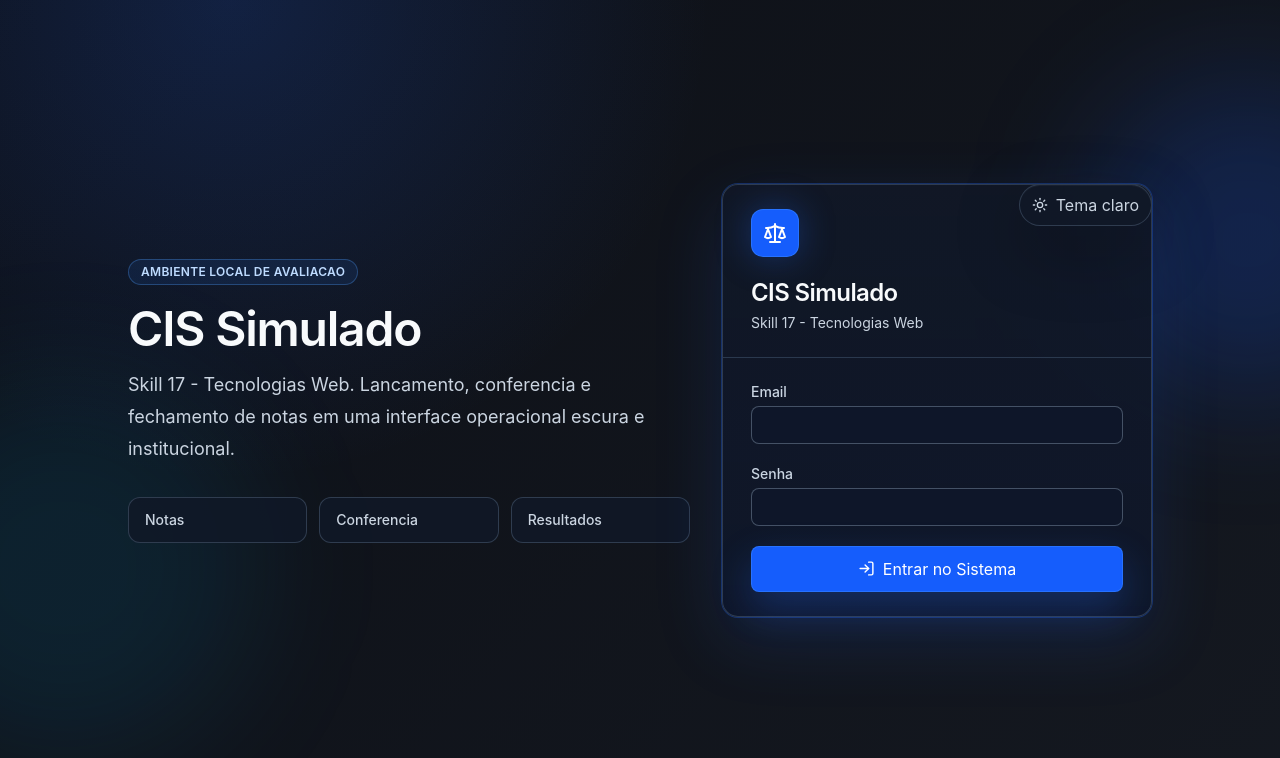
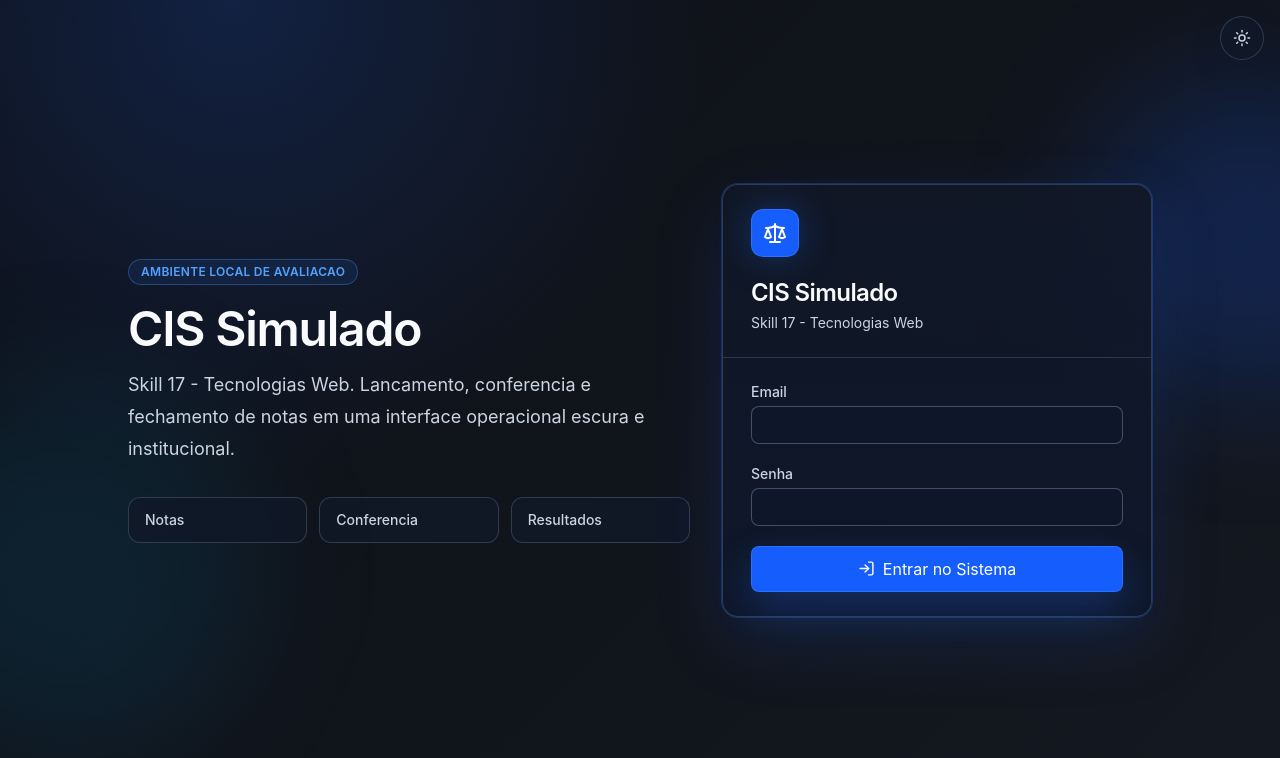
Before and after one commit to LaPachec/CIS, a React (Vite) app in the folder frontend/: page /cis/login in a window 1280 px wide. Shown: the top 758 px of the page. Built offline with nearby package versions, Linux system fonts and the light colour scheme; no server answers.

Commit message:
feat: add ThemeToggle component and implement smooth theme transitions

```diff
--- a/frontend/src/components/Layout.tsx
+++ b/frontend/src/components/Layout.tsx
@@ -2,6 +2,7 @@ import { Menu } from 'lucide-react'
 import { useState } from 'react'
 import { Outlet, useLocation } from 'react-router-dom'
 import { Sidebar } from './Sidebar'
+import { ThemeToggle } from './ThemeToggle'
 import { useActiveUser } from '../contexts/useActiveUser'
 import { useTheme } from '../contexts/useTheme'
 import { translateRole } from '../lib/labels'
@@ -21,6 +22,7 @@ export function Layout() {
 
   return (
     <div className={`cis-app theme-${theme} min-h-screen w-full max-w-full overflow-x-hidden font-sans`}>
+      <ThemeToggle fixed />
       <div className="flex min-h-screen w-full min-w-0 overflow-x-hidden">
         <Sidebar />
         <div className="min-w-0 flex-1 overflow-x-hidden lg:ml-[248px]">
@@ -42,7 +44,7 @@ export function Layout() {
               </span>
             )}
           </header>
-          <main className="mx-auto w-full max-w-7xl min-w-0 overflow-x-hidden px-4 py-5 sm:px-6 lg:px-8">
+          <main className="mx-auto w-full max-w-7xl min-w-0 overflow-x-hidden px-4 pb-5 pt-16 sm:px-6 lg:px-8">
             {permissionMessage && (
               <div className="mb-4 rounded-md border border-amber-400/40 bg-amber-500/10 px-4 py-3 text-sm text-amber-100">
                 {permissionMessage}
--- a/frontend/src/components/PageHeader.tsx
+++ b/frontend/src/components/PageHeader.tsx
@@ -6,7 +6,7 @@ type PageHeaderProps = {
 export function PageHeader({ title, description }: PageHeaderProps) {
   return (
     <div className="mb-6 rounded-xl border border-[var(--border)] bg-[var(--surface)] px-5 py-4 shadow-[0_18px_60px_rgba(0,0,0,0.12)] backdrop-blur">
-      <span className="mb-2 inline-flex rounded-full border border-blue-400/30 bg-blue-500/10 px-2.5 py-1 text-[11px] font-semibold uppercase tracking-wide text-blue-200">
+      <span className="mb-2 inline-flex rounded-full border border-blue-400/30 bg-blue-500/10 px-2.5 py-1 text-[11px] font-semibold uppercase tracking-wide text-blue-400">
         CIS Simulado
       </span>
       <h1 className="text-[1.55rem] font-semibold tracking-tight text-[var(--text-primary)]">
--- a/frontend/src/components/Sidebar.tsx
+++ b/frontend/src/components/Sidebar.tsx
@@ -9,10 +9,8 @@ import {
   KeyRound,
   Lock,
   LogOut,
-  Moon,
   Medal,
   Scale,
-  Sun,
   Trophy,
   UserCheck,
   Users,
@@ -22,7 +20,6 @@ import type { FormEvent } from 'react'
 import { useState } from 'react'
 import { NavLink, useNavigate } from 'react-router-dom'
 import { useActiveUser } from '../contexts/useActiveUser'
-import { useTheme } from '../contexts/useTheme'
 import { api } from '../lib/api'
 import { translateRole } from '../lib/labels'
 import type { ExpertRole } from '../types'
@@ -77,7 +74,6 @@ type SidebarProps = {
 export function Sidebar({ mobile = false, onNavigate }: SidebarProps) {
   const navigate = useNavigate()
   const { activeUser, activeUserRole, logoutUser } = useActiveUser()
-  const { theme, toggleTheme } = useTheme()
   const [passwordModalOpen, setPasswordModalOpen] = useState(false)
   const [currentPassword, setCurrentPassword] = useState('')
   const [newPassword, setNewPassword] = useState('')
@@ -205,14 +201,6 @@ export function Sidebar({ mobile = false, onNavigate }: SidebarProps) {
         </div>
         <button
           type="button"
-          onClick={toggleTheme}
-          className="mb-1 flex w-full min-w-0 items-center gap-2 rounded-lg px-3 py-2 text-sm font-medium text-[var(--text-secondary)] hover:bg-[var(--primary-soft)] hover:text-[var(--text-primary)]"
-        >
-          {theme === 'dark' ? <Sun size={16} className="shrink-0" /> : <Moon size={16} className="shrink-0" />}
-          <span className="truncate">{theme === 'dark' ? 'Tema claro' : 'Tema escuro'}</span>
-        </button>
-        <button
-          type="button"
           onClick={() => {
             setPasswordModalOpen(true)
             setPasswordMessage('')
--- /dev/null
+++ b/frontend/src/components/ThemeToggle.tsx
@@ -0,0 +1,26 @@
+import { Moon, Sun } from 'lucide-react'
+import { useTheme } from '../contexts/useTheme'
+
+type ThemeToggleProps = {
+  fixed?: boolean
+}
+
+export function ThemeToggle({ fixed = false }: ThemeToggleProps) {
+  const { theme, toggleTheme } = useTheme()
+  const nextThemeLabel = theme === 'dark' ? 'Ativar tema claro' : 'Ativar tema escuro'
+
+  return (
+    <button
+      type="button"
+      aria-label={nextThemeLabel}
+      title={nextThemeLabel}
+      onClick={toggleTheme}
+      className={[
+        'inline-flex h-11 w-11 items-center justify-center rounded-full border border-[var(--border)] bg-[var(--surface)] text-[var(--text-secondary)] shadow-[0_12px_32px_rgba(15,23,42,0.16)] backdrop-blur hover:bg-[var(--primary-soft)] hover:text-[var(--text-primary)] focus-visible:outline focus-visible:outline-2 focus-visible:outline-offset-2 focus-visible:outline-[var(--focus)]',
+        fixed ? 'fixed right-3 top-3 z-50 sm:right-4 sm:top-4' : '',
+      ].join(' ')}
+    >
+      {theme === 'dark' ? <Sun size={18} /> : <Moon size={18} />}
+    </button>
+  )
+}
--- a/frontend/src/index.css
+++ b/frontend/src/index.css
@@ -14,6 +14,35 @@
 
 * {
   box-sizing: border-box;
+}
+
+html,
+body,
+#root,
+.cis-app,
+main,
+aside,
+header,
+section,
+article,
+button,
+a,
+input,
+select,
+textarea,
+.cis-surface,
+.rounded-lg,
+.rounded-xl,
+table,
+th,
+td {
+  transition:
+    background-color 200ms ease-out,
+    border-color 200ms ease-out,
+    color 200ms ease-out,
+    box-shadow 200ms ease-out,
+    fill 200ms ease-out,
+    stroke 200ms ease-out;
 }
 
 html,
--- a/frontend/src/routes/LoginPage.tsx
+++ b/frontend/src/routes/LoginPage.tsx
@@ -1,9 +1,10 @@
-import { LogIn, Moon, Scale, Sun } from 'lucide-react'
+import { LogIn, Scale } from 'lucide-react'
 import type { FormEvent } from 'react'
 import { useState } from 'react'
 import { Navigate, useNavigate } from 'react-router-dom'
 import { useActiveUser } from '../contexts/useActiveUser'
 import { useTheme } from '../contexts/useTheme'
+import { ThemeToggle } from '../components/ThemeToggle'
 import { api, unwrapData } from '../lib/api'
 import type { Expert } from '../types'
 
@@ -15,7 +16,7 @@ type LoginResponse = {
 export function LoginPage() {
   const navigate = useNavigate()
   const { activeUser, setAuthenticatedUser } = useActiveUser()
-  const { theme, toggleTheme } = useTheme()
+  const { theme } = useTheme()
   const [email, setEmail] = useState('')
   const [password, setPassword] = useState('')
   const [loading, setLoading] = useState(false)
@@ -57,19 +58,11 @@ export function LoginPage() {
       <div className="pointer-events-none absolute inset-0 bg-[var(--bg-app-gradient)]" />
       <div className="pointer-events-none absolute -right-32 top-20 h-80 w-80 rounded-full bg-blue-600/20 blur-3xl" />
       <div className="pointer-events-none absolute -left-32 bottom-10 h-96 w-96 rounded-full bg-sky-500/10 blur-3xl" />
+      <ThemeToggle fixed />
 
       <div className="relative grid w-full max-w-5xl gap-8 lg:grid-cols-[1fr_430px] lg:items-center">
-        <button
-          type="button"
-          onClick={toggleTheme}
-          className="absolute right-0 top-0 inline-flex items-center gap-2 rounded-full border border-[var(--border)] bg-[var(--surface)] px-3 py-2 text-sm font-semibold text-[var(--text-secondary)] shadow-sm hover:bg-[var(--primary-soft)] hover:text-[var(--text-primary)]"
-        >
-          {theme === 'dark' ? <Sun size={16} /> : <Moon size={16} />}
-          {theme === 'dark' ? 'Tema claro' : 'Tema escuro'}
-        </button>
-
         <section className="hidden lg:block">
-          <span className="inline-flex rounded-full border border-blue-400/30 bg-blue-500/10 px-3 py-1 text-xs font-semibold uppercase tracking-wide text-blue-200">
+          <span className="inline-flex rounded-full border border-blue-400/30 bg-blue-500/10 px-3 py-1 text-xs font-semibold uppercase tracking-wide text-blue-400">
             Ambiente local de avaliacao
           </span>
           <h1 className="mt-5 max-w-xl text-5xl font-semibold tracking-tight text-[var(--text-primary)]">
```
Also changed, not shown: frontend/src/routes/FinalCheckPage.tsx (+16 -28 lines), frontend/src/routes/MarkingPage.tsx (+9 -7 lines), 2 other files (tests, documents, lock files or other folders).
